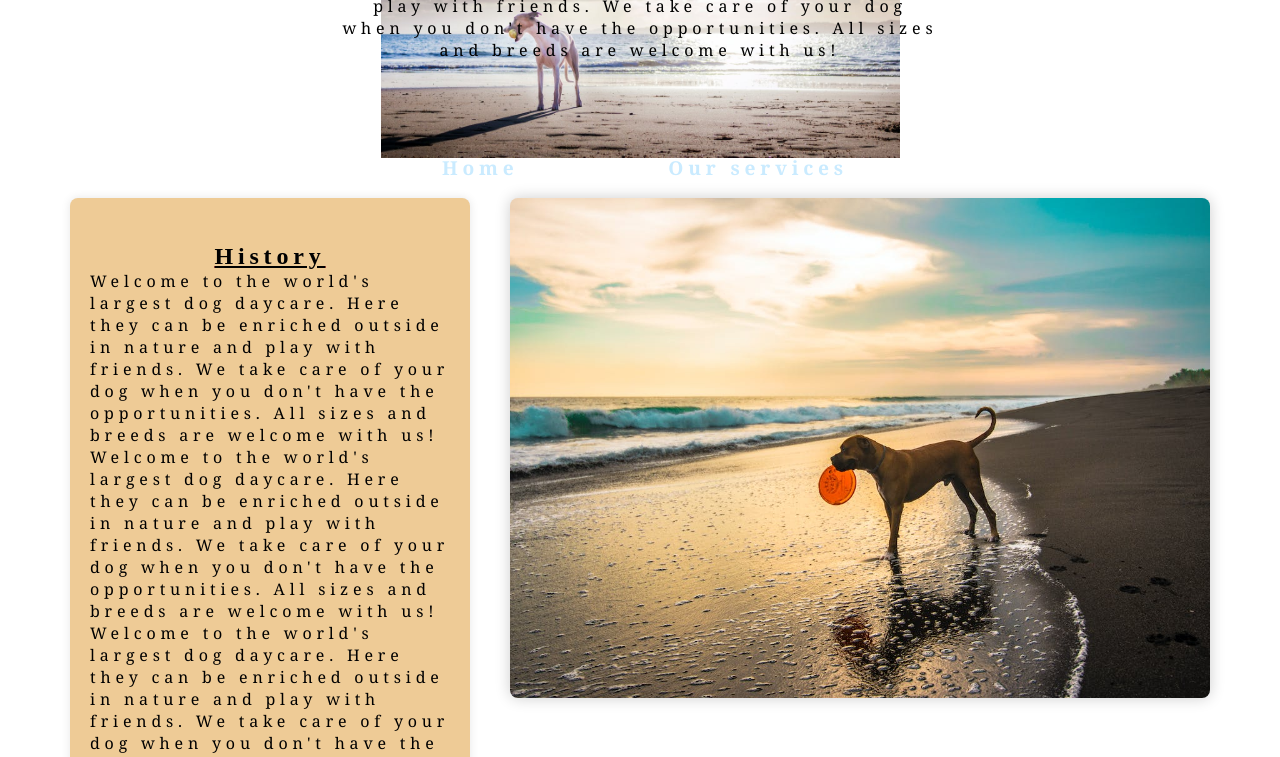
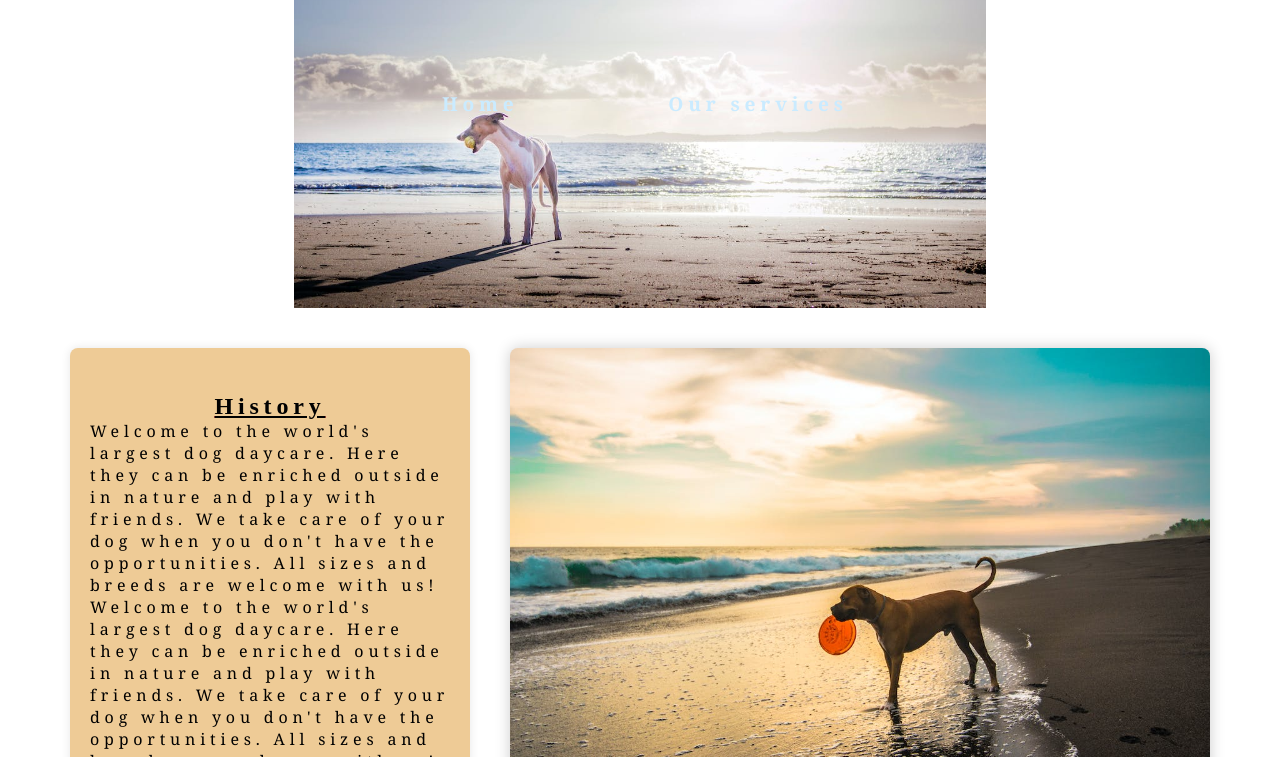
Before and after one commit to EmiHag/Tekniker-for-webbdesign-HT2022, a plain HTML site: page index.html in a window 1280 px wide. Shown: the part 142-899 px from the top of the page. Drawn offline with Linux system fonts and the light colour scheme.

Commit message:
Update styles.css

```diff
--- a/styles.css
+++ b/styles.css
@@ -16,15 +16,14 @@ body {
 
 /* HEADER */
 .header-image {
-	background-image: url(head-img.jpeg);
-	background-position: center bottom; /* Försök centrera hunden horisontellt och botten lodrätt */
-	background-repeat: no-repeat;
-	background-size: contain; /* Visa hela bilden utan att beskära */
-	padding: 5%;
-	position: relative;
-	max-width: 100%;
-	height: 300px;
-	margin-top: 0;
+  background-image: url(head-img.jpeg);
+  background-position: center bottom;
+  background-repeat: no-repeat;
+  background-size: contain;
+  width: 100vw;
+  height: 400px;
+  margin: 0 auto;
+  position: relative;
 }
 
 .header-text {
```
